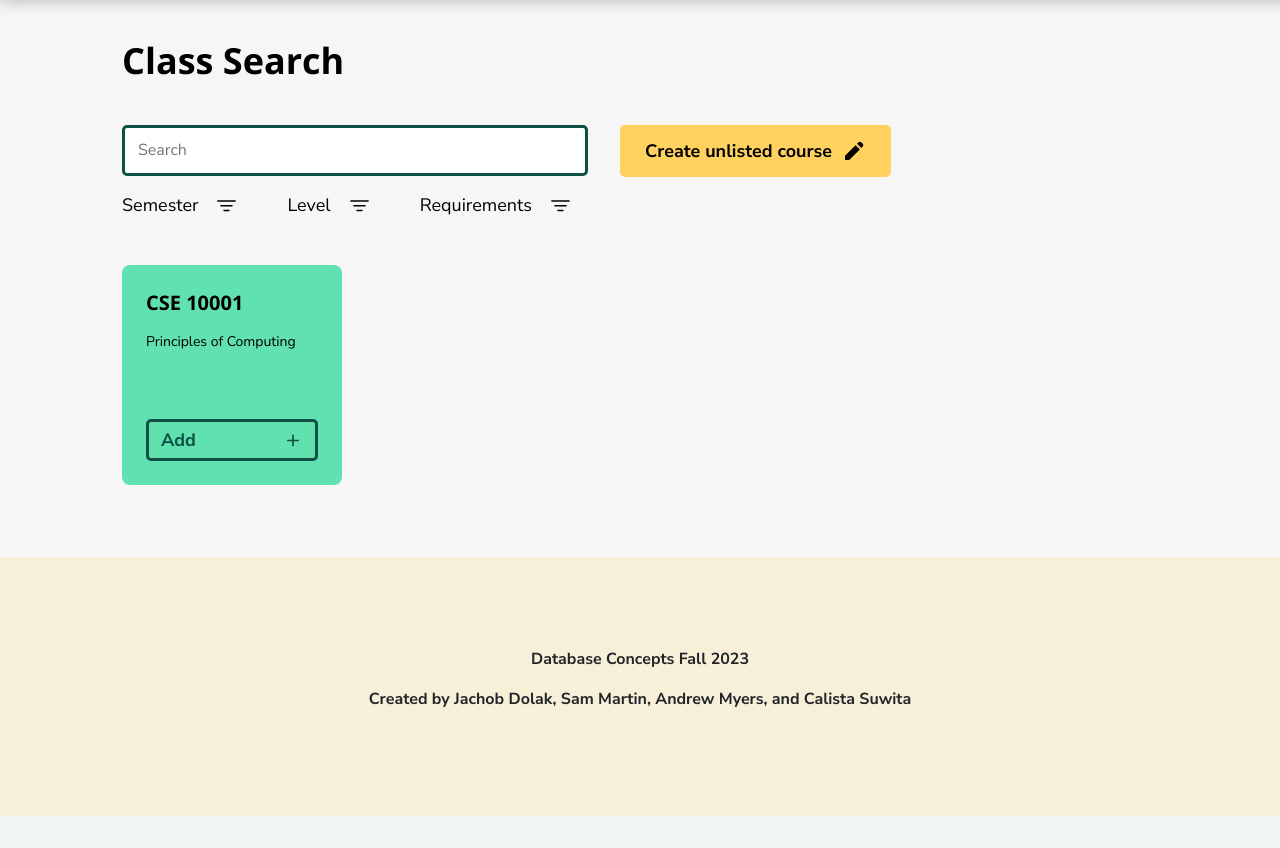
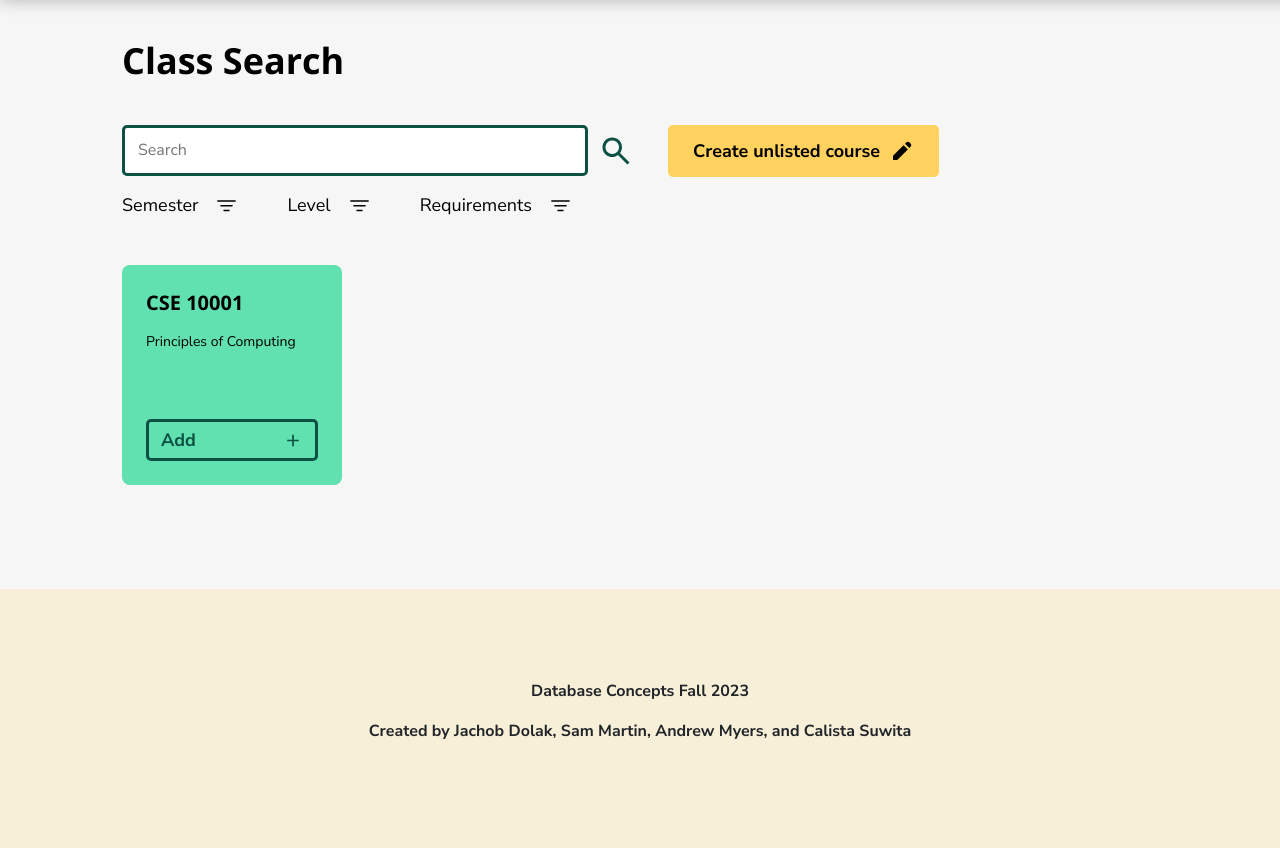
Before and after one commit to jdolak/plnd4u, a Flask app: page /classes in a window 1280 px wide; the page is wider, and only the part inside the window is pictured. Shown: the part 88-936 px from the top of that part. Before the commit the page ends 904 px from the top of that part, so only its background shows below. Run offline with Flask 3, Linux system fonts and the light colour scheme.

Commit message:
search done

```diff
--- a/app.py
+++ b/app.py
@@ -27,8 +27,10 @@ def classes():
         data = request.get_json()
         course_name = data.get('course_name')
         course_code = data.get('course_code')
+        search_input = data.get('search_input')
         db_enroll_class("XXX",course_code, "XXXX")
-        return jsonify(course_name=course_name, course_code=course_code)
+        search_output = db_search_past_classes(search_input)
+        return jsonify(course_name=course_name, course_code=course_code, search_output=search_output)
     css_url = url_for('static', filename='css/styles.css')
     js_url = url_for('static', filename='js/script.js')
     return render_template('classes.html', css_url=css_url, js_url=js_url)
--- a/static/css/styles.css
+++ b/static/css/styles.css
@@ -247,6 +247,12 @@ h1, h2, h3, h4, h5, h6, p {
     gap: 32px;
 }
 
+.search-bar-icon {
+    display: flex;
+    align-items: center;
+    gap: 8px;
+}
+
 .filter-container {
     display: flex;
     align-items: center;
@@ -356,6 +362,11 @@ h1, h2, h3, h4, h5, h6, p {
     align-self: stretch;
     padding: 0;
     margin: 0;
+    border: none;
+    background-color: #F6F6F6;
+}
+
+.search-icon {
     border: none;
     background-color: #F6F6F6;
 }
--- a/static/js/script.js
+++ b/static/js/script.js
@@ -50,5 +50,23 @@ function sendLoginData() {
 }
 
 function searchClasses() {
-    const
+    const searchInput = document.getElementById('search-bar').value;
+    $.ajax({
+        url: '/classes',
+        type: 'POST',
+        contentType: 'application/json',
+        data: JSON.stringify( {'search_input': searchInput }),
+        success: function(response) {
+            document.getElementById('search-course-output').innerHTML = response.search_output;
+        },
+        error: function(error) {
+            console.log(error);
+        }
+    })
 }
+
+function handleKeyPress(event) {
+    if (event.key === "Enter") {
+        searchClasses();
+    }
+}
--- a/templates/classes.html
+++ b/templates/classes.html
@@ -12,7 +12,10 @@
                 <div class="classes-container-3">
                     <div class="search-filter-container">
                         <div class="search-container">
-                            <input class="search-bar" type="event" placeholder="Search">
+                            <div class="search-bar-icon">
+                                <input class="search-bar" id="search-bar" name="search-bar" onkeydown="handleKeyPress(event)" placeholder="Search">
+                                <button class="search-icon" onclick="searchClasses()"><img src="../static/images/search.svg"></button>
+                            </div>
                             <button class="create-course" onclick="createCourseOverlayOn()">
                                 Create unlisted course
                                 <img src="../static/images/edit.svg">
@@ -47,8 +50,8 @@
                     </div>
 
                     <div id="unlisted-course-output">
-
                     </div>
+                    <div id="search-course-output"></div>
                 </div>
             </div>
         </div>
```
Also changed, not shown: static/images/search.svg (added).
